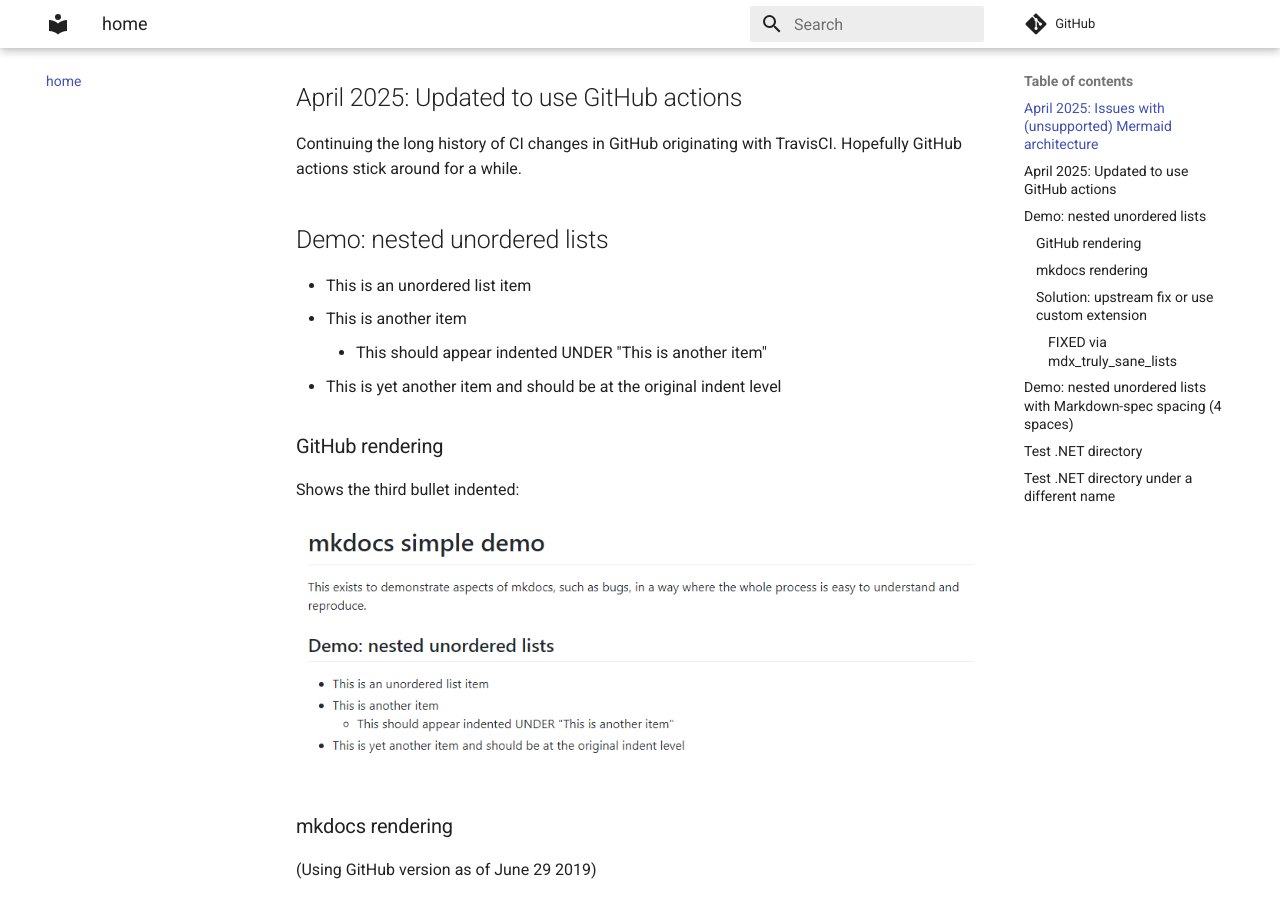
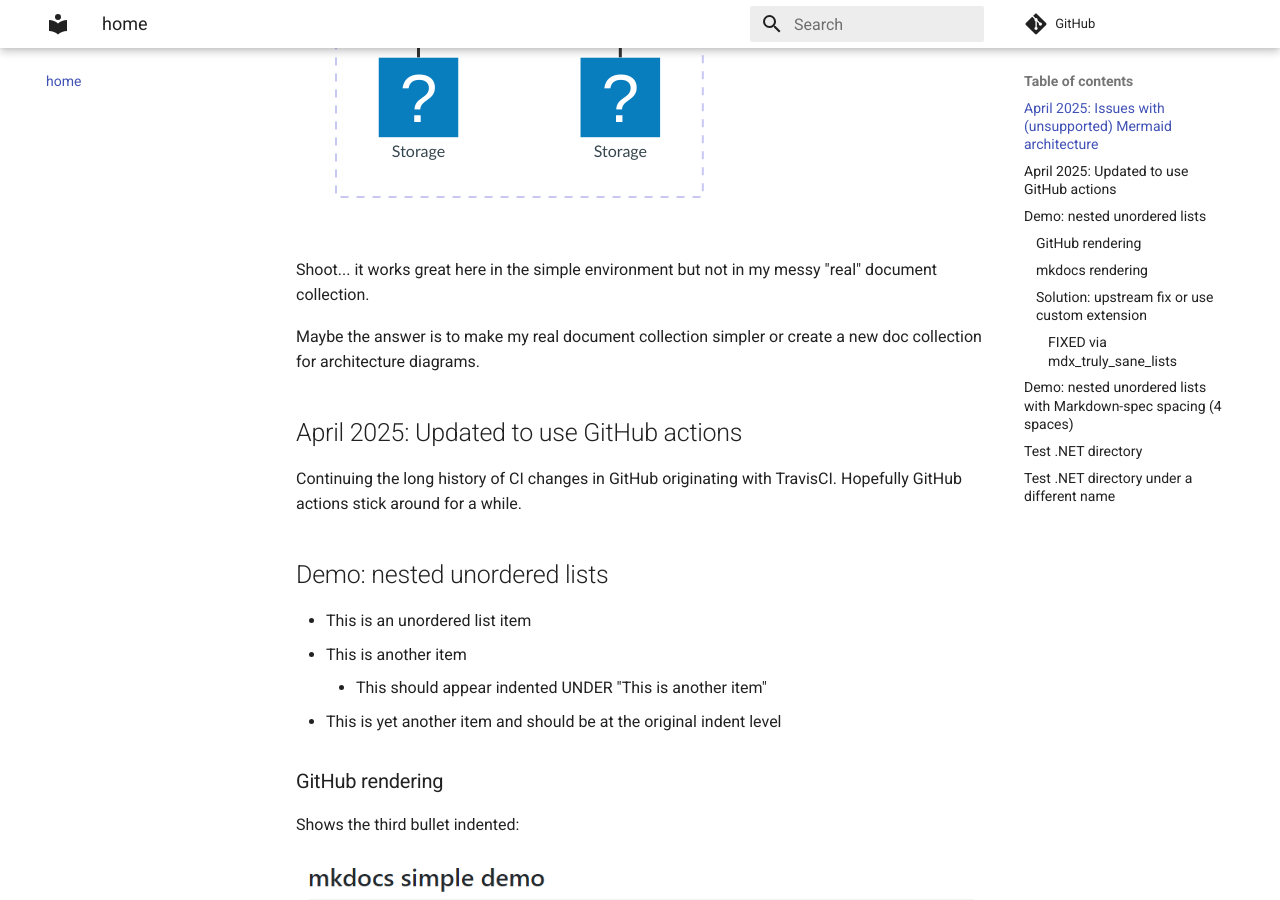
Before and after one commit to sbonds/mkdocs-simple-demo, an MkDocs documentation site: the page built from docs/index.md, in a window 1280 px wide and 900 px high, scrolled down 1020 px. Built offline with MkDocs 1.6.1 and Material for MkDocs 9.7.7, drawn with Linux system fonts in a browser that asks for light colours; comment, search, counter and statistics services are not loaded.

Commit message:
Mermaid architecture working here

````diff
--- a/docs/index.md
+++ b/docs/index.md
@@ -27,9 +27,21 @@
 
 ```mermaid
 architecture-beta
-    group aws(logos:aws-lambda)[Lambda]
-    service support(material-symbols:medical-services)[Support] in aws
+    group api(logos:aws-lambda)[API]
+
+    service db(logos:aws-aurora)[Database] in api
+    service disk1(logos:aws-glacier)[Storage] in api
+    service disk2(logos:aws-s3)[Storage] in api
+    service server(logos:aws-ec2)[Server] in api
+
+    db:L -- R:server
+    disk1:T -- B:server
+    disk2:T -- B:db
 ```
+
+Shoot... it works great here in the simple environment but not in my messy "real" document collection.
+
+Maybe the answer is to make my real document collection simpler or create a new doc collection for architecture diagrams.
 
 ## April 2025: Updated to use GitHub actions
 
````
